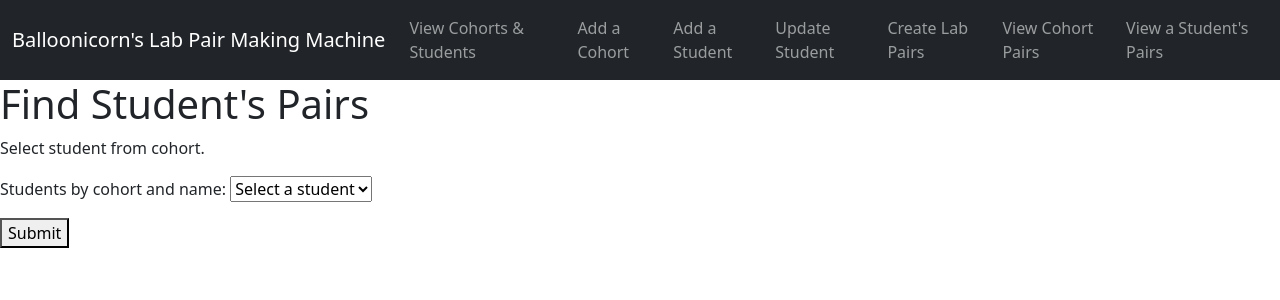
After one commit to mearajennifer/lab-pairs-db, a Flask app: page /view-student-pairs in a window 1280 px wide. The commit adds this page. Shown: the top 300 px of the page. Run offline with Flask 2, Linux system fonts and the light colour scheme; data that the repository does not hold is empty.

Commit message:
Search and display a student's pair count

```diff
--- a/crud.py
+++ b/crud.py
@@ -4,6 +4,7 @@ from model import db, Cohort, Student, Lab, LabPair, connect_to_db
 import requests
 from random import randrange, choice
 from pprint import pprint
+from sqlalchemy import desc
 
 
 ##################################################################
@@ -249,6 +250,22 @@ def pairs_by_date(cohort, pair_date):
     print()
     return pair_list
 
+def get_students_pairs(student_id):
+    lab_pairs = Student.query.filter_by(student_id=student_id).first().student_pairs
+    #  .order_by(desc(LabPair.pair_date))
+    pprint(lab_pairs)
+    return lab_pairs
+
+def get_students_pair_count(student_id):
+    lab_pairs = Student.query.filter_by(student_id=student_id).first().student_pairs
+    pair_count = {}
+    for pair in lab_pairs:
+        if pair not in pair_count:
+            pair_count[pair] = 1
+        else:
+            pair_count[pair] += 1
+    pprint(pair_count)
+    return pair_count
 
 def update_pair_experience(student_id, pair_id):
     pass
--- a/model.py
+++ b/model.py
@@ -66,7 +66,8 @@ class LabPair(db.Model):
     lab_id = db.Column(db.Integer, db.ForeignKey("labs.lab_id"))
     bad_experience = db.Column(db.Boolean, nullable=True)
 
-    lab = db.relationship('Lab', backref = 'lab_pairs')
+    lab = db.relationship('Lab', backref='lab_pairs')
+    # students = db.relationship('Student', backref='lab_pairs')
 
     def __repr__(self):
         return f"<LabPair user_id={self.user_id} pair_id={self.pair_id}>"
--- a/server.py
+++ b/server.py
@@ -201,6 +201,24 @@ def view_cohort_pairs():
 
     return redirect("/")
 
+@app.route("/view-student-pairs", methods=["GET", "POST"])
+def view_student_pairs():
+    """Display student pairs form or process & display student pairs"""
+    cohorts = crud.get_all_cohorts()
+
+    if request.method == "GET":
+        return render_template("student-pairs-form.html", cohorts=cohorts)
+    elif request.method == "POST":
+        student_id = request.form.get("student_id")
+        student = crud.find_student(student_id)
+
+        lab_pairs = crud.get_students_pairs(student_id)
+        pairs_count = crud.get_students_pair_count(student_id)
+
+        flash(f"Received student id: {student_id}")
+        return render_template("view-student-pairs.html", student=student, lab_pairs=lab_pairs, pairs_count=pairs_count)
+    return redirect("/")
+
 if __name__ == "__main__":
     # DebugToolbarExtension(app)
     connect_to_db(app)
--- a/templates/base.html
+++ b/templates/base.html
@@ -39,6 +39,7 @@
             <li class="nav-item active"><a class="nav-link" href="/update-students">Update Student</a></li>
             <li class="nav-item active"><a class="nav-link" href="/create-pairs">Create Lab Pairs</a></li>
             <li class="nav-item active"><a class="nav-link" href="/view-cohort-pairs">View Cohort Pairs</a></li>
+            <li class="nav-item active"><a class="nav-link" href="/view-student-pairs">View a Student's Pairs</a></li>
           </ul>
         </div>
       </div>
--- a/templates/index.html
+++ b/templates/index.html
@@ -18,6 +18,8 @@
 
     <h2><a href="/view-cohort-pairs" method="GET">View Cohort Pairs</a></h2>
 
+    <h2><a href="/view-student-pairs" method="GET">View a Student's Pairs</a></h2>
+
 {% endblock %}
 
 {% block after_body %}{% endblock %}
--- /dev/null
+++ b/templates/student-pairs-form.html
@@ -0,0 +1,39 @@
+{% extends 'base.html' %}
+
+{% block title %}Lab Pairs: Find Student's Pairs{% endblock %}
+
+{% block head %}{% endblock %}
+
+{% block body %}
+<h1>Find Student's Pairs</h1>
+
+<p>
+    Select student from cohort.
+</p>
+
+<div>
+    <form action="/view-student-pairs" method="POST">
+        <p>
+            <label for="student-id-input">Students by cohort and name:</label>
+            <select id="student-id-input" name="student_id">
+                <option value="" selected>Select a student</option>
+                {% for cohort in cohorts|sort(attribute='start_date') %}
+                    <optgroup label="{{ cohort.cohort_id }}">
+                    {% for student in cohort.students|sort(attribute='fname') %}
+                        <option value="{{ student.student_id }}">{{ student.fname }} {{ student.lname }}</option>
+                    {% endfor %}
+                    </optgroup>
+                {% endfor %}
+            </select>
+        </p>
+
+        <p>
+            <button type="submit">Submit</button>
+        </p>
+    </form>
+</div>
+
+
+{% endblock %}
+
+{% block after_body %}{% endblock %}
```
Also changed, not shown: templates/view-student-pairs.html (added, +40 -0 lines), seed.py (line endings or trailing spaces).
